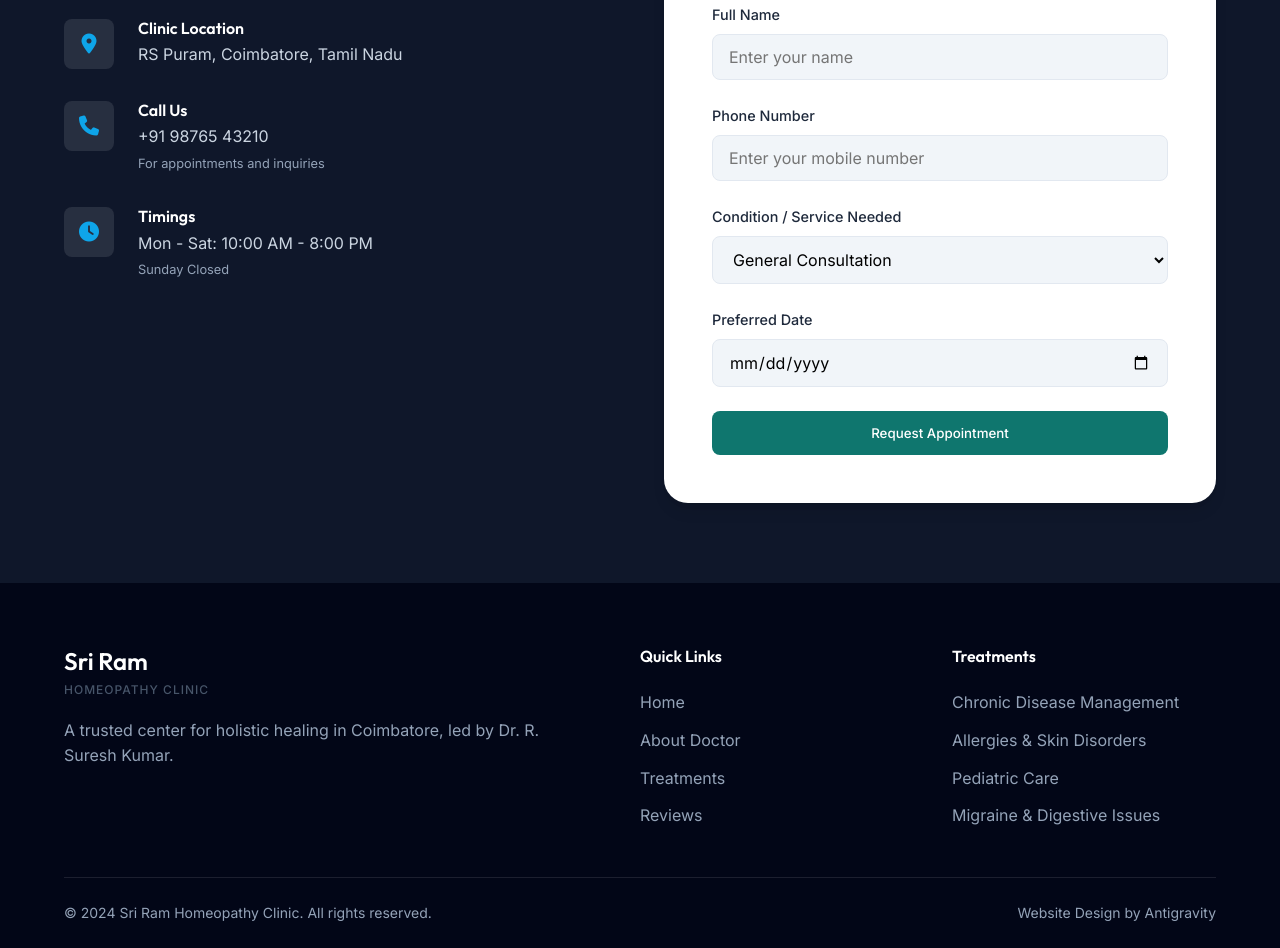
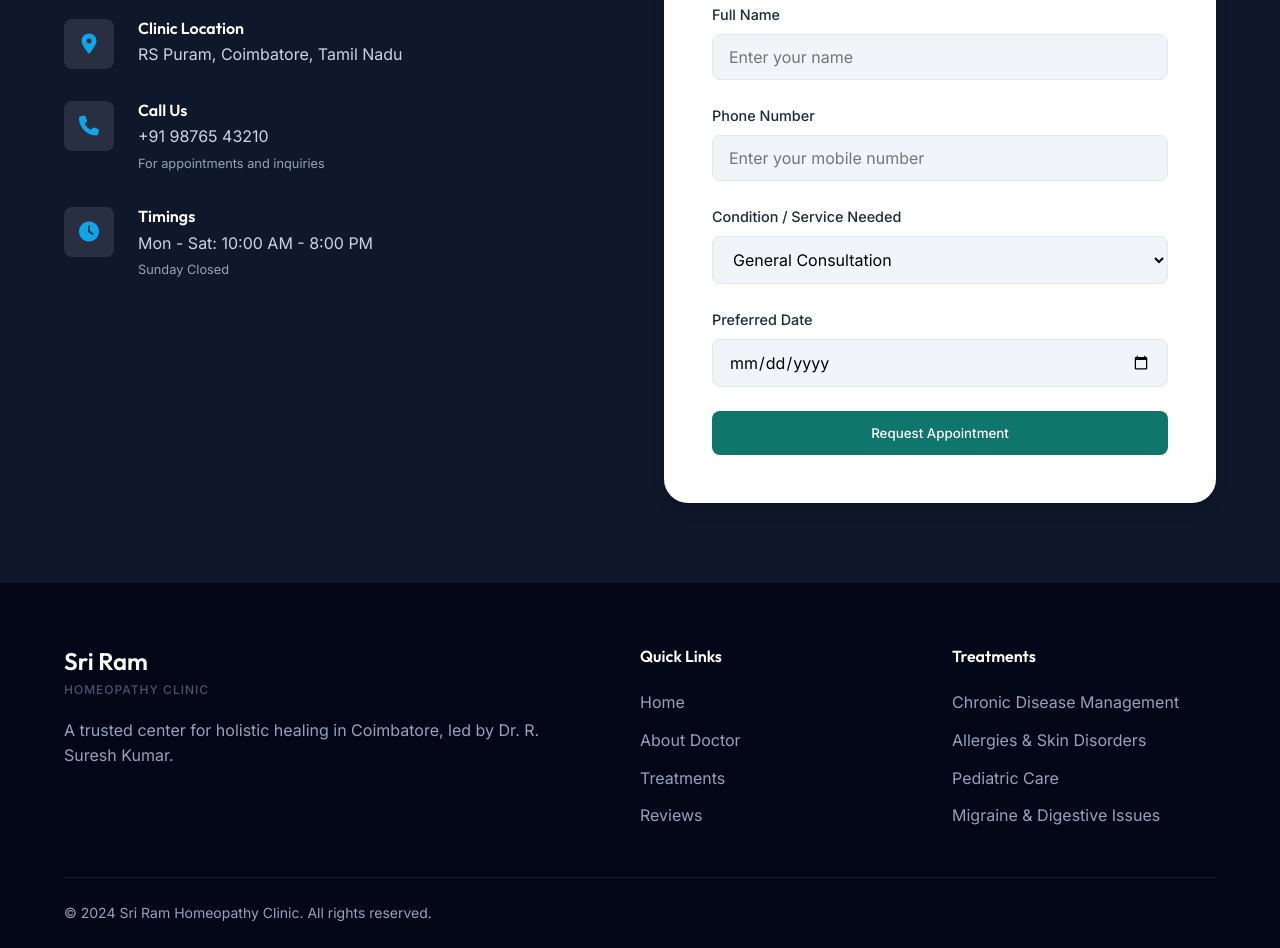
Before and after one commit to sandhiyasarathy/clinicwebsitenew, a plain HTML site: page index.html in a window 1280 px wide. Shown: the part 4135-5083 px from the top of the page. Drawn offline with Linux system fonts and the light colour scheme.

Commit message:
Update index.html

```diff
--- a/index.html
+++ b/index.html
@@ -365,7 +365,7 @@
             </div>
             <div class="footer-bottom">
                 <p>&copy; 2024 Sri Ram Homeopathy Clinic. All rights reserved.</p>
-                <p>Website Design by Antigravity</p>
+                <p></p>
             </div>
         </div>
     </footer>
```
